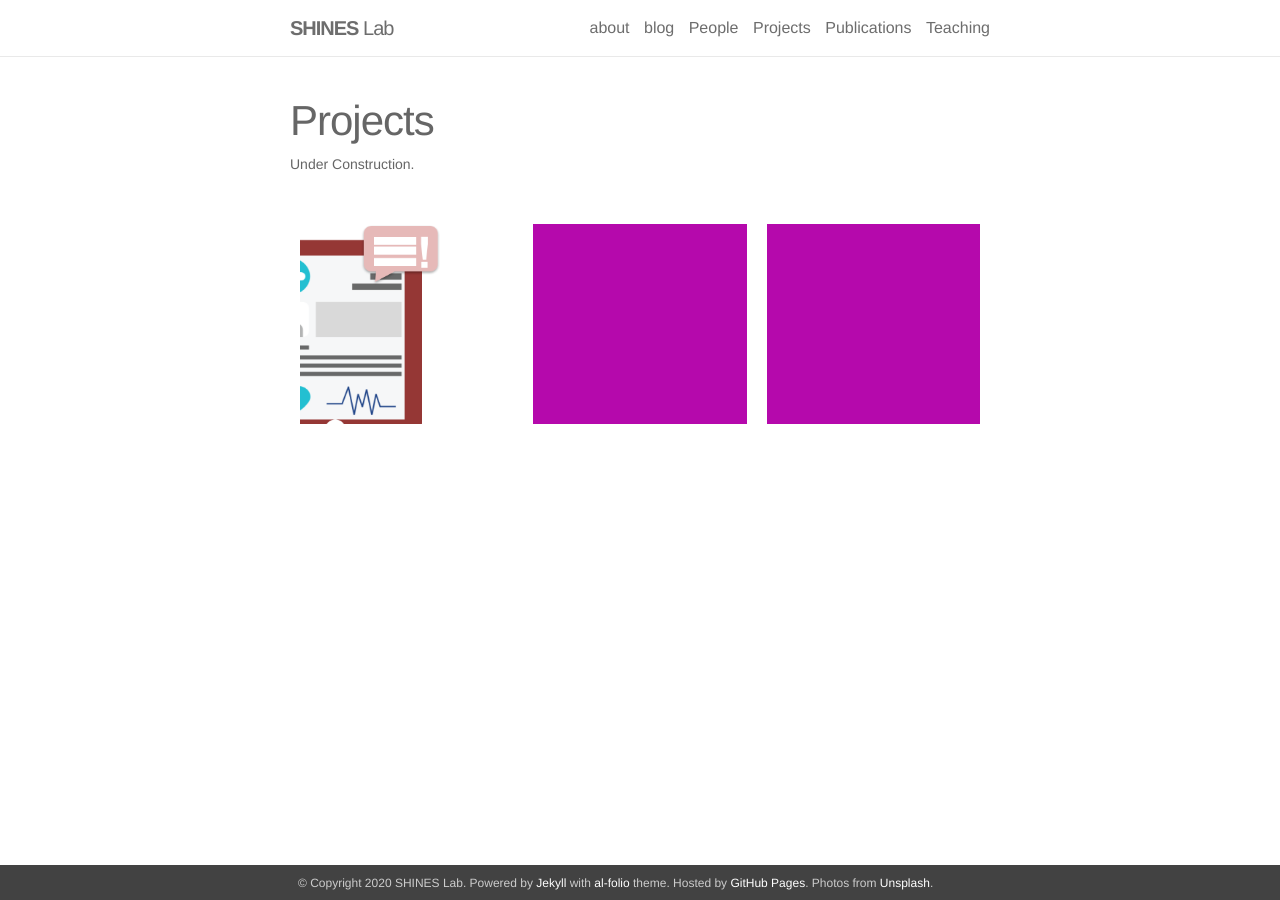
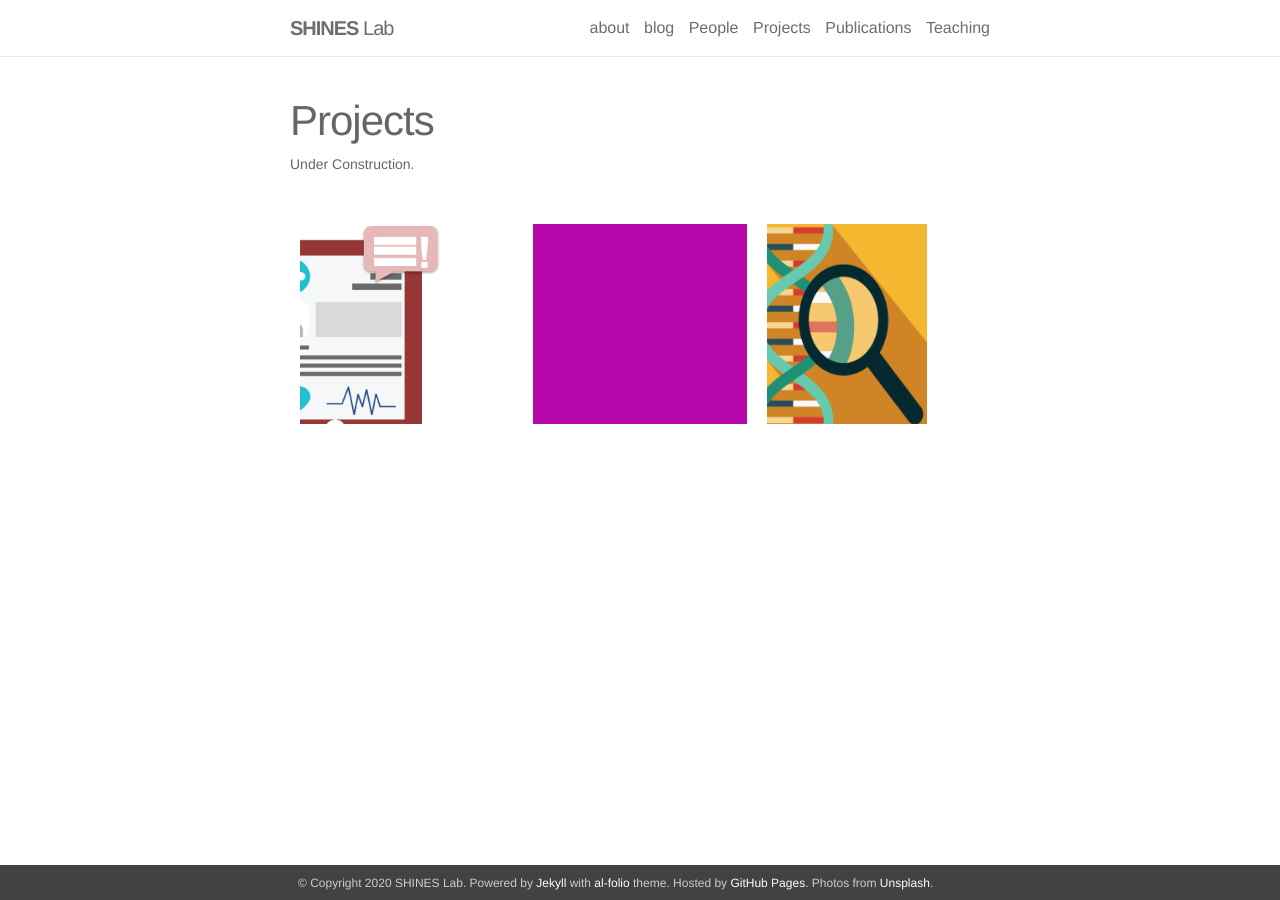
Before and after one commit to shines-lab/shines-lab.github.io, a Jekyll site: the page built from _pages/projects.md, in a window 1280 px wide. Built offline with Jekyll 4.4.1, drawn with Linux system fonts in a browser that asks for light colours; nearby versions of some CDN libraries.

Commit message:
Update 3_project.markdown

```diff
--- a/_projects/3_project.markdown
+++ b/_projects/3_project.markdown
@@ -2,7 +2,7 @@
 layout: page
 title: Machine Learning-based Genetic Studies at Single Cell Resolution
 description:
-img:
+img: assets/img/P2.png
 
 ---
  <img src="{{site.baseurl}}/assets/img/Project3.png" align="center" width="100%" height="100%">
```
